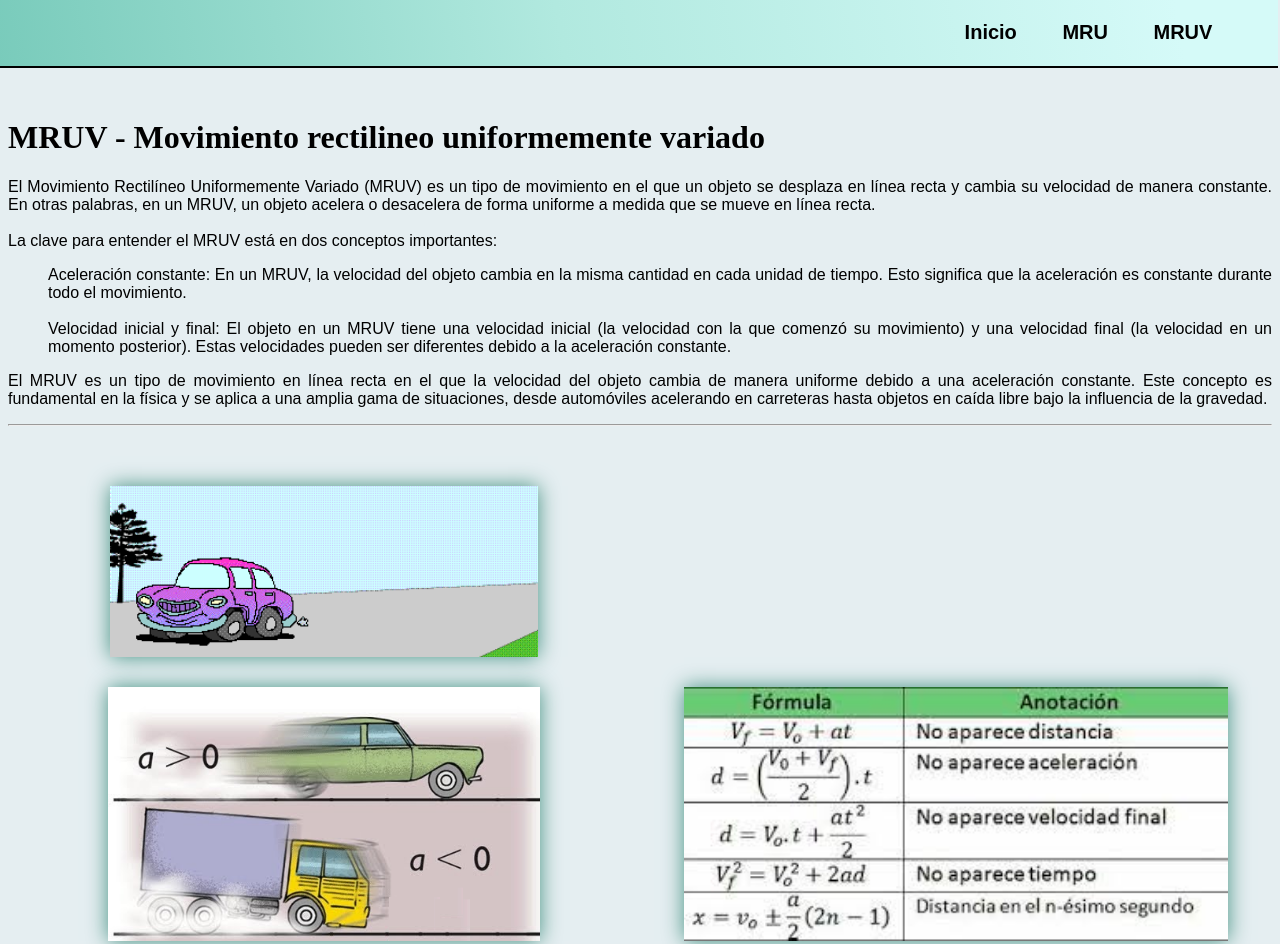
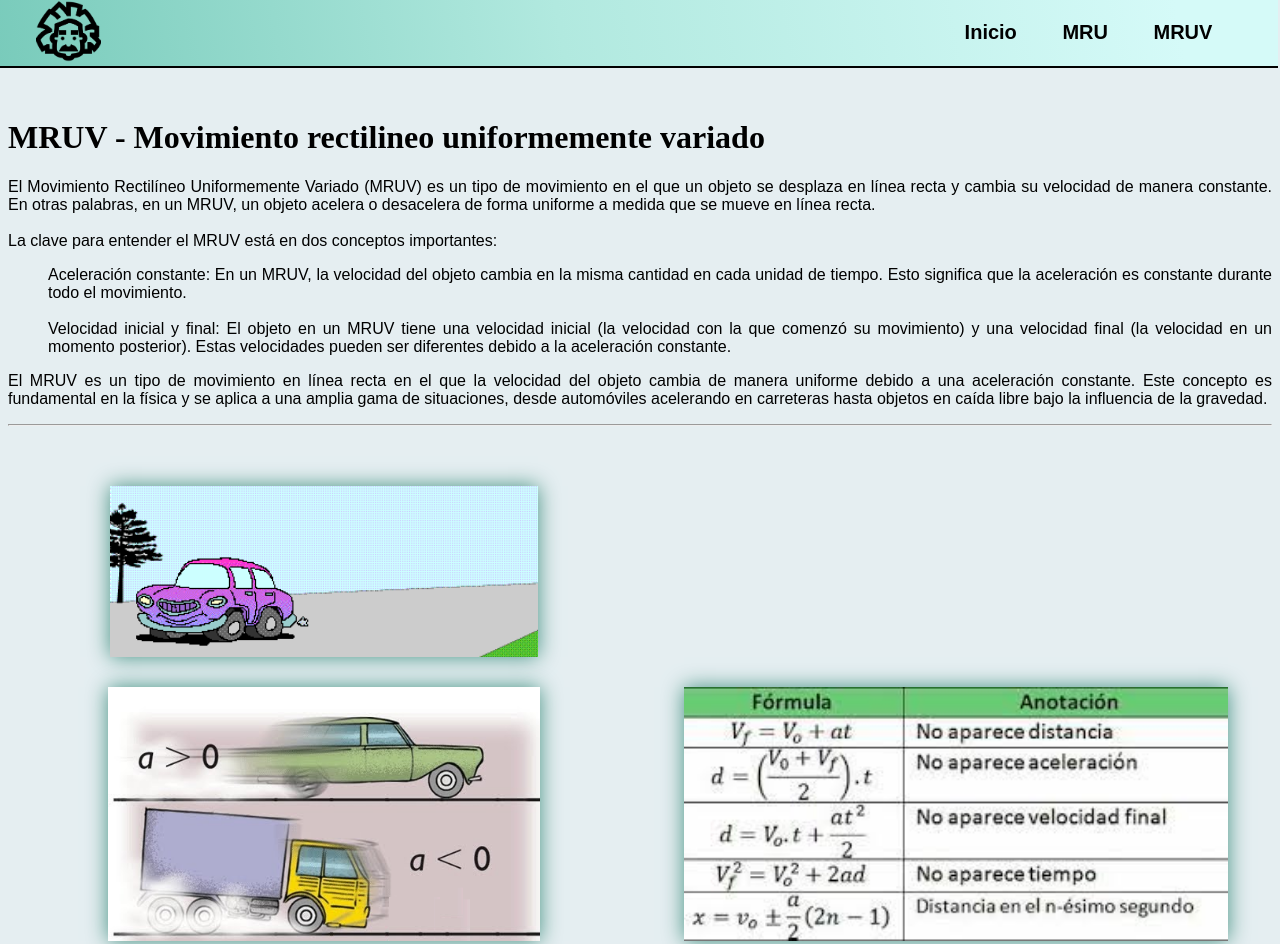
Before and after one commit to HenryQC25/MRU-V, a plain HTML site: page Pag-MRUV.html in a window 1280 px wide. Shown: the top 944 px of the page. Drawn offline with Linux system fonts and the light colour scheme; the site is published under a folder, as on GitHub Pages, so addresses that start at the root find nothing.

Commit message:
Update estilosMRUV.css

```diff
--- a/Css/estilosMRUV.css
+++ b/Css/estilosMRUV.css
@@ -63,7 +63,7 @@ body {
     margin-left: 1vw;
     width: 65px;
     height: 65px;
-    background-image: url("/Image/logo.png");
+    background-image: url("../Image/logo.png");
     background-size: 75px;
     background-position: center;
   }
```
